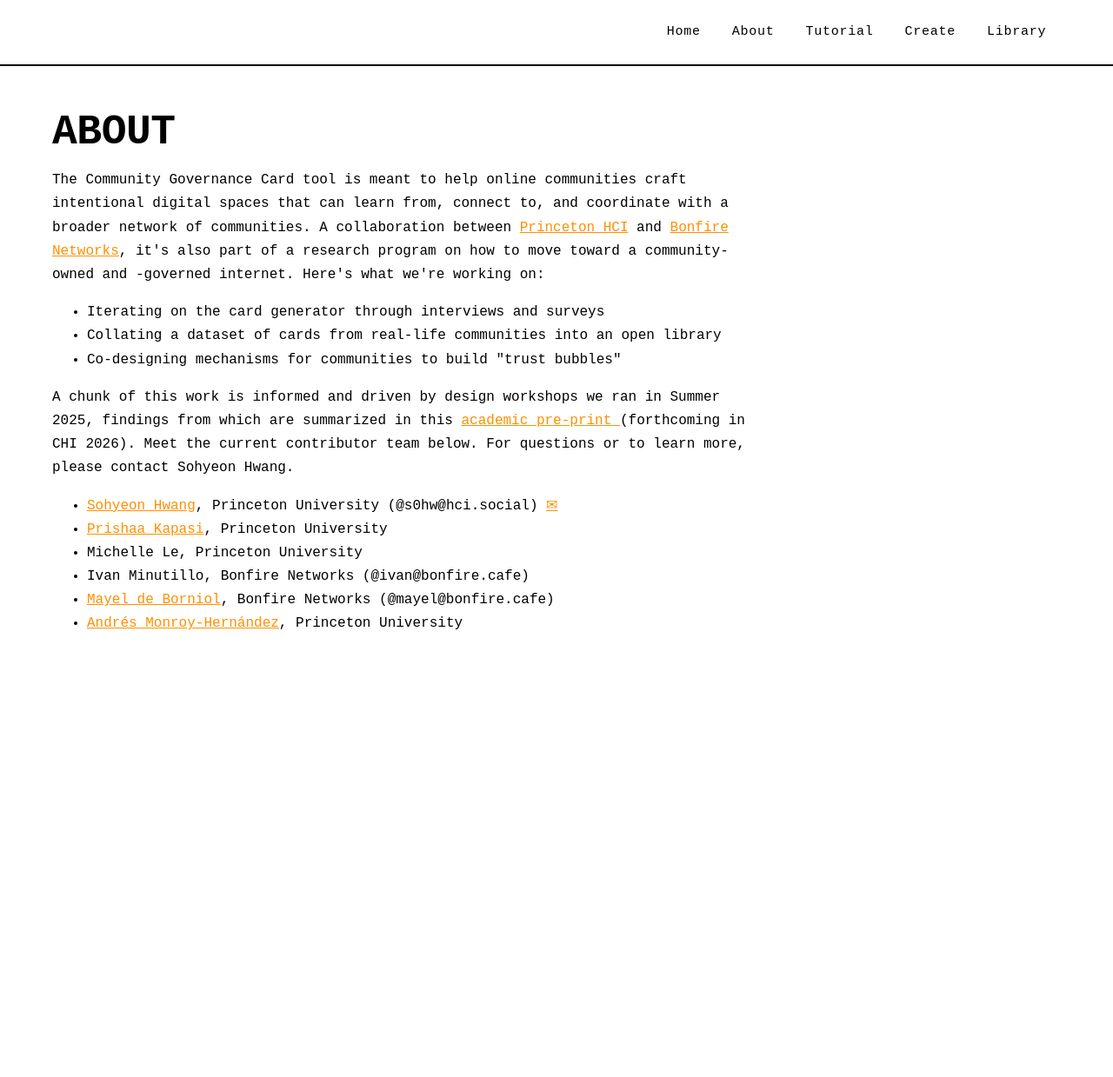
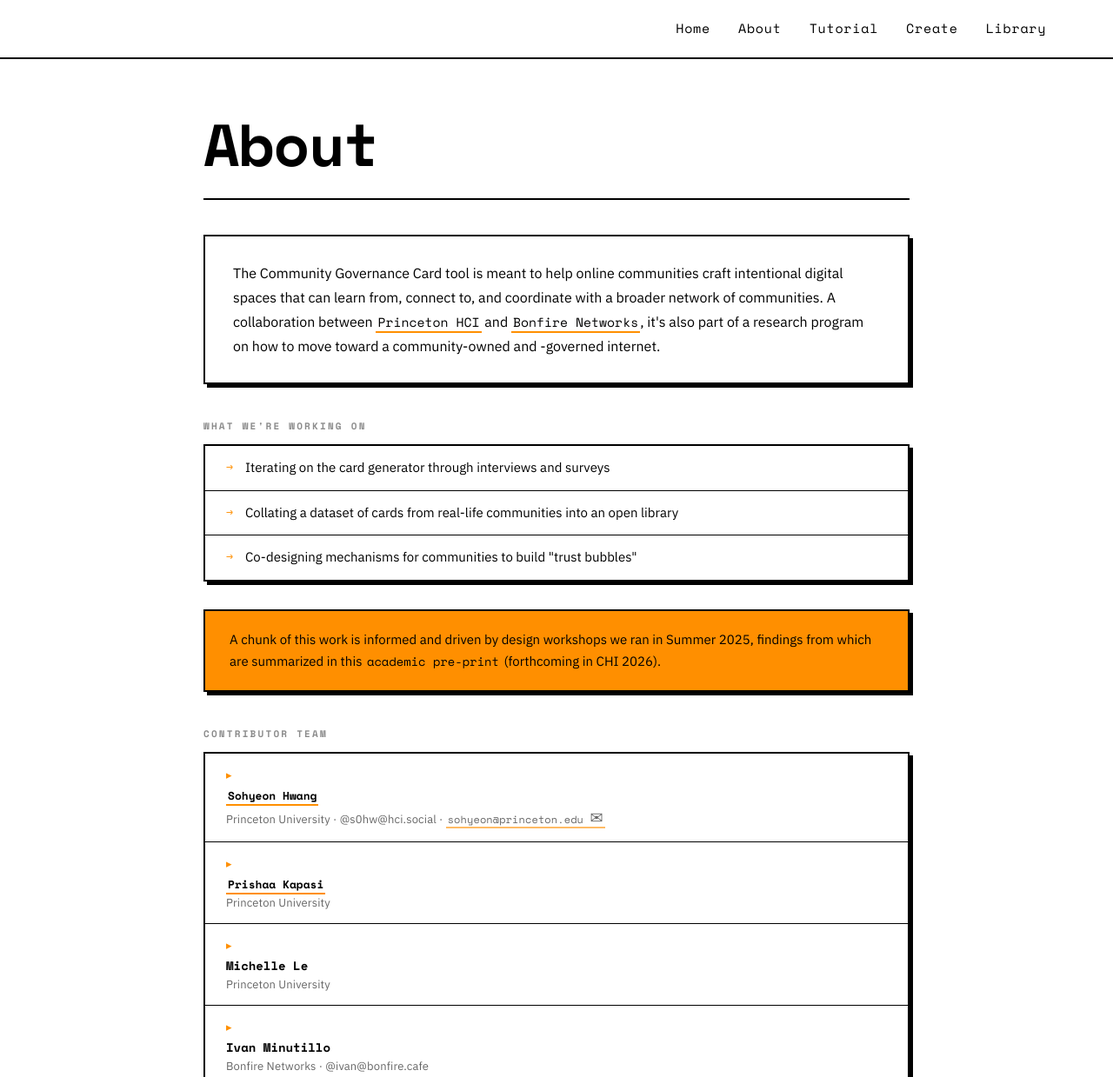
Before and after one commit to prishaakapasi/nutritionlabelproject, a website built with Vite: page src/about.html in a window 1280 px wide. Shown: the top 1239 px of the page at 87% size. Before the commit the page ends 800 px from the top, so only its background shows below. Built offline with nearby package versions, Linux system fonts and the light colour scheme; a web font is replaced by a local one.

Commit message:
about section edited

```diff
--- /dev/null
+++ b/src/about.css
@@ -0,0 +1,233 @@
+  *, *::before, *::after { box-sizing: border-box; margin: 0; padding: 0; }
+
+      :root {
+        --orange: #FF8F00;
+        --orange-dark: #DF8200;
+        --black: #000000;
+        --white: #ffffff;
+        --shadow: 4px 4px 0 #000;
+        --shadow-sm: 2px 2px 0 #000;
+      }
+
+      body {
+        font-family: "IBM Plex Sans", "Courier New", sans-serif;
+        background-color: var(--white);
+        color: var(--black);
+        line-height: 1.6;
+        min-height: 100vh;
+        -webkit-font-smoothing: antialiased;
+      }
+
+      .navbar {
+        display: flex;
+        justify-content: flex-end;
+        align-items: center;
+        padding: 20px 6%;
+        border-bottom: 2px solid var(--black);
+      }
+
+      .navbar ul {
+        list-style: none;
+        display: flex;
+        gap: 32px;
+      }
+
+      .navbar a {
+        text-decoration: none;
+        font-size: 15px;
+        font-family: "Space Mono", monospace;
+        letter-spacing: 0.05em;
+        color: var(--black);
+        position: relative;
+        transition: color 0.2s ease;
+      }
+
+      .navbar a::after {
+        content: "";
+        position: absolute;
+        left: 0; bottom: -4px;
+        width: 0; height: 2px;
+        background-color: var(--orange);
+        transition: width 0.2s ease;
+      }
+
+      .navbar a:hover { color: var(--orange); }
+      .navbar a:hover::after { width: 100%; }
+
+      main {
+        max-width: 860px;
+        margin: 0 auto;
+        padding: 64px 24px 96px;
+      }
+
+      .page-label {
+        font-family: "Space Mono", monospace;
+        font-size: 12px;
+        font-weight: 700;
+        letter-spacing: 0.22em;
+        text-transform: uppercase;
+        color: var(--orange);
+        margin-bottom: 12px;
+      }
+
+      .page-title {
+        font-family: "Space Mono", monospace;
+        font-size: clamp(36px, 6vw, 68px);
+        font-weight: 700;
+        line-height: 1.0;
+        letter-spacing: -0.02em;
+        color: var(--black);
+        margin-bottom: 40px;
+        border-bottom: 2px solid var(--black);
+        padding-bottom: 28px;
+      }
+
+      .intro-block {
+        background-color: var(--white);
+        border: 2px solid var(--black);
+        box-shadow: var(--shadow);
+        padding: 28px 32px;
+        margin-bottom: 32px;
+      }
+
+      .intro-block p {
+        font-family: "IBM Plex Sans", sans-serif;
+        font-size: 16px;
+        line-height: 1.75;
+        color: var(--black);
+      }
+
+      .hyperlink {
+        color: var(--black);
+        font-family: "Space Mono", monospace;
+        font-size: 0.92em;
+        text-decoration: none;
+        border-bottom: 2px solid var(--orange);
+        transition: background-color 0.15s ease, color 0.15s ease;
+        padding: 0 2px;
+      }
+
+      .hyperlink:hover {
+        background-color: var(--orange);
+        color: var(--black);
+      }
+
+      .section-header {
+        font-family: "Space Mono", monospace;
+        font-size: 11px;
+        font-weight: 700;
+        letter-spacing: 0.2em;
+        text-transform: uppercase;
+        color: var(--black);
+        opacity: 0.45;
+        margin-bottom: 12px;
+        margin-top: 40px;
+      }
+
+      .styled-list {
+        list-style: none;
+        border: 2px solid var(--black);
+        box-shadow: var(--shadow);
+        margin-bottom: 32px;
+        overflow: hidden;
+      }
+
+      .styled-list li {
+        font-family: "IBM Plex Sans", sans-serif;
+        font-size: 15px;
+        padding: 14px 24px;
+        border-bottom: 1.5px solid var(--black);
+        display: flex;
+        align-items: flex-start;
+        gap: 14px;
+        line-height: 1.5;
+      }
+
+      .styled-list li:last-child {
+        border-bottom: none;
+      }
+
+      .styled-list li::before {
+        content: "→";
+        font-family: "Space Mono", monospace;
+        font-size: 13px;
+        color: var(--orange);
+        flex-shrink: 0;
+        margin-top: 1px;
+      }
+
+      .team-list li {
+        flex-direction: column;
+        gap: 2px;
+      }
+
+      .team-list li::before {
+        content: "▸";
+      }
+
+      .team-name {
+        font-family: "Space Mono", monospace;
+        font-size: 14px;
+        font-weight: 700;
+      }
+
+      .team-affil {
+        font-family: "IBM Plex Sans", sans-serif;
+        font-size: 13px;
+        opacity: 0.6;
+        letter-spacing: 0.01em;
+      }
+
+      .highlight-box {
+        background-color: var(--orange);
+        border: 2px solid var(--black);
+        box-shadow: var(--shadow);
+        padding: 20px 28px;
+        margin-bottom: 32px;
+      }
+
+      .highlight-box p {
+        font-family: "IBM Plex Sans", sans-serif;
+        font-size: 15px;
+        line-height: 1.7;
+        color: var(--black);
+      }
+
+      .contact-tag {
+        display: inline-block;
+        font-family: "Space Mono", monospace;
+        font-size: 13px;
+        padding: 6px 14px;
+        background: var(--white);
+        border: 2px solid var(--black);
+        box-shadow: var(--shadow-sm);
+        text-decoration: none;
+        color: var(--black);
+        margin-top: 24px;
+        transition: box-shadow 0.15s ease, transform 0.15s ease, background-color 0.15s ease;
+      }
+
+      .contact-tag:hover {
+        background-color: var(--orange);
+        box-shadow: 0 0 0 var(--black);
+        transform: translate(2px, 2px);
+      }
+
+      .footer-rule {
+        border: none;
+        border-top: 2px solid var(--black);
+        margin: 56px 0 0;
+      }
+
+      @media (max-width: 768px) {
+        .navbar { padding: 18px 5%; }
+        .navbar ul { gap: 20px; }
+        main { padding: 40px 16px 64px; }
+        .intro-block { padding: 20px 20px; }
+      }
+
+      @media (max-width: 480px) {
+        .navbar ul { gap: 14px; }
+        .navbar a { font-size: 13px; }
+        .page-title { font-size: clamp(28px, 9vw, 42px); }
+      }
--- a/src/about.html
+++ b/src/about.html
@@ -4,13 +4,13 @@
     <meta charset="UTF-8" />
     <link rel="preconnect" href="https://fonts.googleapis.com">
     <link rel="preconnect" href="https://fonts.gstatic.com" crossorigin>
-    <link href="https://fonts.googleapis.com/css2?family=Handjet:wght@100..900&display=swap" rel="stylesheet">
-    <link rel="stylesheet" href="mastersheet.css" />
-    <link rel="stylesheet" href="createrecipe.css" />
+    <link rel="stylesheet" href="about.css" />
+    <link href="https://fonts.googleapis.com/css2?family=IBM+Plex+Sans:wght@300;400;500&family=Space+Mono:wght@400;700&display=swap" rel="stylesheet">
     <meta name="viewport" content="width=device-width, initial-scale=1.0" />
-    <title> About </title>
+    <title>About</title>
 </head>
 <body>
+
   <nav class="navbar">
     <ul>
       <li><a href="index.html">Home</a></li>
@@ -21,25 +21,66 @@
     </ul>
   </nav>
 
-    <main><h1>ABOUT</h1>
-            <p>The Community Governance Card tool is meant to help online communities craft intentional digital spaces that can learn from, connect to, and coordinate with a broader network of communities. A collaboration between <a class="hyperlink" target="_blank" href="https://hci.princeton.edu/">Princeton HCI</a> and <a class="hyperlink" target="_blank" href="https://bonfirenetworks.org/">Bonfire Networks</a>, it's also part of a research program on how to move toward a community-owned and -governed internet. Here's what we're working on:
+  <main>
+
+    <h1 class="page-title">About</h1>
+
+    <div class="intro-block">
+      <p>
+        The Community Governance Card tool is meant to help online communities craft intentional digital spaces that can learn from, connect to, and coordinate with a broader network of communities. A collaboration between
+        <a class="hyperlink" target="_blank" href="https://hci.princeton.edu/">Princeton HCI</a>
+        and
+        <a class="hyperlink" target="_blank" href="https://bonfirenetworks.org/">Bonfire Networks</a>,
+        it's also part of a research program on how to move toward a community-owned and -governed internet.
       </p>
-        <ul>
+    </div>
+
+    <p class="section-header">What we're working on</p>
+    <ul class="styled-list">
       <li>Iterating on the card generator through interviews and surveys</li>
       <li>Collating a dataset of cards from real-life communities into an open library</li>
       <li>Co-designing mechanisms for communities to build "trust bubbles"</li>
     </ul>
+
+    <div class="highlight-box">
       <p>
-        A chunk of this work is informed and driven by design workshops we ran in Summer 2025, findings from which are summarized in this <a class="hyperlink" target="_blank" href="https://arxiv.org/abs/2509.19653">academic pre-print </a> (forthcoming in CHI 2026). Meet the current contributor team below. For questions or to learn more, please contact Sohyeon Hwang.
-        <ul>
-          <li><a class="hyperlink" href="https://www.sohyeonhwang.com">Sohyeon Hwang</a>, Princeton University (@s0hw@hci.social) <a class="hyperlink" href="mailto:sohyeon@princeton.edu">✉</a></li>
-          <li><a class="hyperlink" href="https://www.prishaakapasi.com">Prishaa Kapasi</a>, Princeton University</li>
-          <li>Michelle Le, Princeton University</li>
-          <li>Ivan Minutillo, Bonfire Networks (@ivan@bonfire.cafe)</li>
-          <li><a class="hyperlink" href="https://mayel.space/">Mayel de Borniol</a>, Bonfire Networks (@mayel@bonfire.cafe)</li>
-          <li><a class="hyperlink" href="https://andresmh.com/">Andrés Monroy-Hernández</a>, Princeton University</li>
+        A chunk of this work is informed and driven by design workshops we ran in Summer 2025, findings from which are summarized in this
+        <a class="hyperlink" target="_blank" href="https://arxiv.org/abs/2509.19653">academic pre-print</a>
+        (forthcoming in CHI 2026).
+      </p>
+    </div>
+
+    <p class="section-header">Contributor team</p>
+    <ul class="styled-list team-list">
+      <li>
+        <span class="team-name"><a class="hyperlink" href="https://www.sohyeonhwang.com">Sohyeon Hwang</a></span>
+        <span class="team-affil">Princeton University · @s0hw@hci.social · <a class="hyperlink" href="mailto:sohyeon@princeton.edu">sohyeon@princeton.edu <span style="font-size: 18px;">✉</span></a></span>
+      </li>
+      <li>
+        <span class="team-name"><a class="hyperlink" href="https://www.prishaakapasi.com">Prishaa Kapasi</a></span>
+        <span class="team-affil">Princeton University</span>
+      </li>
+      <li>
+        <span class="team-name">Michelle Le</span>
+        <span class="team-affil">Princeton University</span>
+      </li>
+      <li>
+        <span class="team-name">Ivan Minutillo</span>
+        <span class="team-affil">Bonfire Networks · @ivan@bonfire.cafe</span>
+      </li>
+      <li>
+        <span class="team-name"><a class="hyperlink" href="https://mayel.space/">Mayel de Borniol</a></span>
+        <span class="team-affil">Bonfire Networks · @mayel@bonfire.cafe</span>
+      </li>
+      <li>
+        <span class="team-name"><a class="hyperlink" href="https://andresmh.com/">Andrés Monroy-Hernández</a></span>
+        <span class="team-affil">Princeton University</span>
+      </li>
     </ul>
+
+    <hr class="footer-rule" />
+
   </main>
-  </div>
+
 </body>
 </html>
```
Lines whose indentation alone changed are shown as unchanged.
